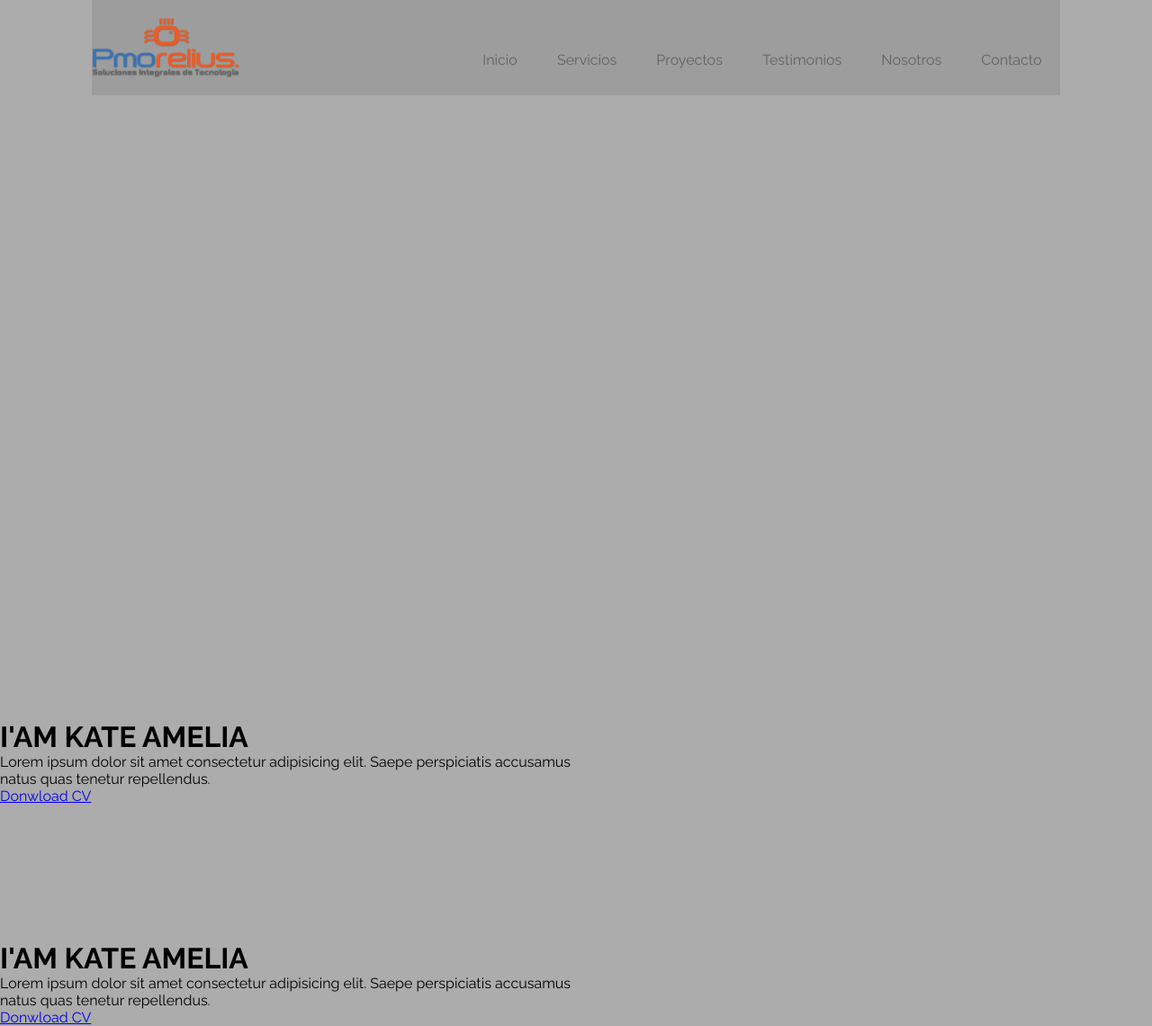
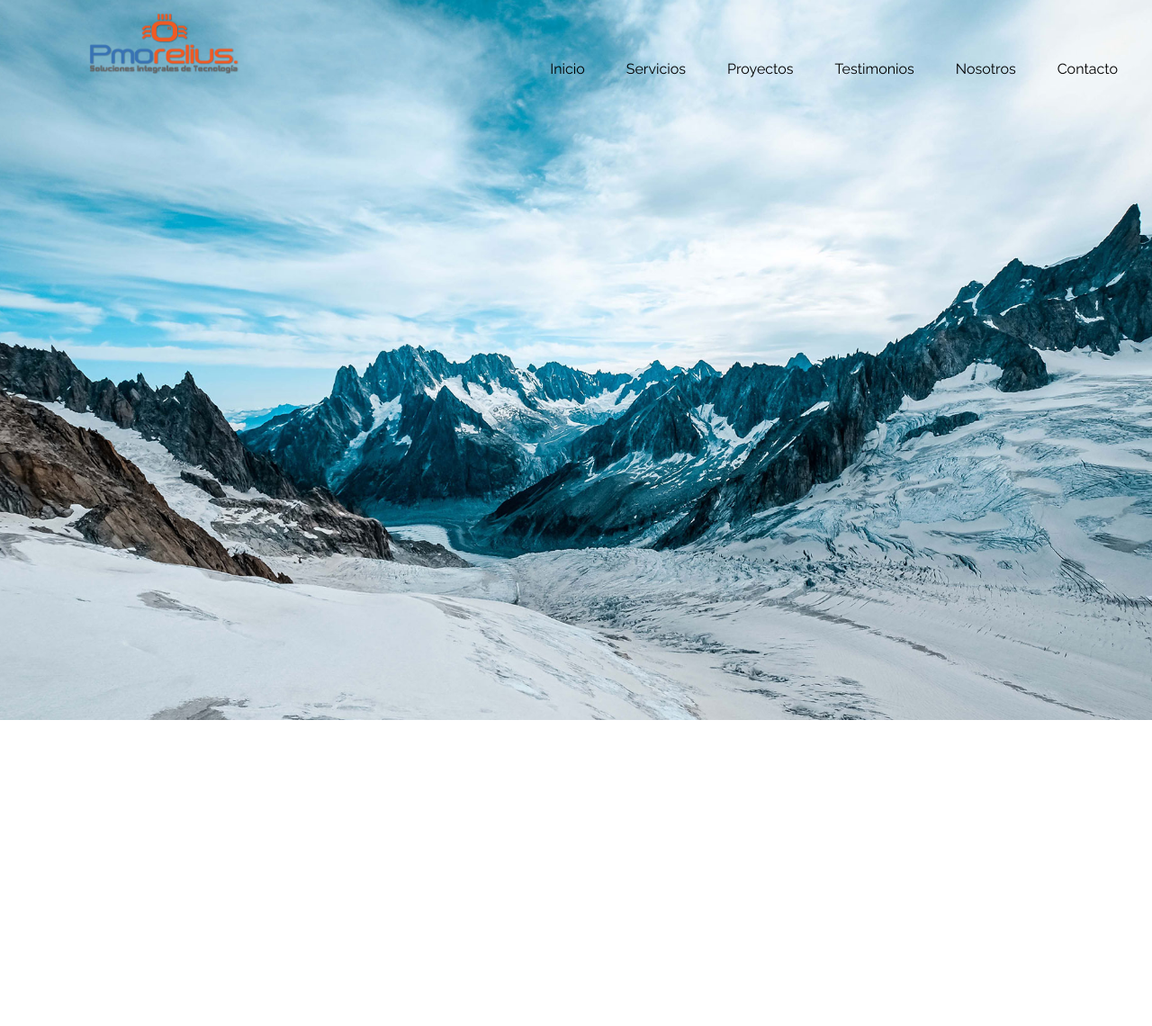
Before and after one commit to Pmorelius/Website_Pmorelius, a plain HTML site: page index.html in a window 1280 px wide. Shown: the whole page at 90% size. After the commit the page ends 900 px from the top, so only its background shows below. Drawn offline with nearby package versions, Linux system fonts and the light colour scheme.

Commit message:
barra de navegacion corregida, solo le falta corregir margin derecha

```diff
--- a/css/style.css
+++ b/css/style.css
@@ -1,65 +1,80 @@
-/* <!-- Google fonts--> */
-/* @import url('https://fonts.googleapis.com/css2?family=Poppins:wght@300;400;500;600;700;800&display=swap'); */
 @import url('https://fonts.googleapis.com/css2?family=Poppins:wght@300;400;500;600;700;800&family=Raleway:wght@300;400;500;600;700;800;900&display=swap');
+
 * {
     margin: 0;
     padding: 0;
     box-sizing: border-box;
+}
+body {
     font-family: 'Raleway', sans-serif;
-    /* font-family: 'Poppins', sans-serif; */
-}
-
-body {
-    background: #9b9b9bd2;
-}
-
-.hero {
-    height: 100vh;
-    width: 100%;
-    position: relative;
 }
 
 /* Navigation */
-nav {
-    width: 84%;
-    margin: auto;
-    padding: 20px 0px;
-    display: flex;
-    align-items: flex-end;
-    justify-content: space-between;
-    background: #9b9b9bd2;
-    transition: background-color 2s ease;
+
+.logo img {
+    width: 167px;
+    cursor: pointer;
+    margin-left: 50%;
 }
 
-.logo {
-    width: 165px;
-    cursor: pointer;
+header {
+    width: 100%;
+    height: 100vh;
+    background-image: url(../images/bg.jpg);
+    background-size: cover;
+    background-position: center;
+}
+
+nav {
+    position: fixed;
+    width: 100%;
+    display: flex;
+    justify-content: space-between;
+    align-items: baseline;
+    padding: 15px;
+    transition: all 0.5s ease;
+}
+
+.nav.active {
+    background: #fff;
+    padding: 15px 0px 0px 5px;
+    box-shadow: rgba(0, 0, 0, 0.582);
+}
+
+.nav.active a {
+    color: #000;
+}
+
+.nav.active a:hover {
+    background: #000;
+    color: #fff;
+}
+
+
+nav ul {
+    display: flex;
 }
 
 nav ul li {
-    display: inline-block;
     list-style: none;
-    margin: 10px 20px;
+    margin: 23px;
 }
 
 nav ul li a {
     text-decoration: none;
-    font-weight: 400;
-    color: #656161;
+    color: #000;
+    transition: all 0.5s ease;
 }
 
 nav ul li a:hover {
-    color: #ef5b24;
-    font-weight: 700;
+    padding: 5px 15px;
+    background: #ef5b24;
+    color: #fff;
+    border-radius: 15px;
 }
 
-.fixed {
-    position: fixed;
-    width: 100%;
-    /* top: 0;
-    left: 0; */
-    background: #fff;
-    box-shadow: rgba(0, 0, 0, 0.486);
+.scrol {
+    height: 100px;
 }
 
 /* Navigation */
--- a/index.html
+++ b/index.html
@@ -1,5 +1,5 @@
 <!DOCTYPE html>
-<html lang="en">
+<html lang="es">
 <head>
     <meta charset="UTF-8">
     <meta http-equiv="X-UA-Compatible" content="IE=edge">
@@ -11,43 +11,21 @@
 </head>
 <body>
     <!-- Navigation-->
-    <div class="hero">
-        <nav class="menu" id="menu">
-            <img class="logo" src="./images/Logoweb_Pmorelius.png" alt="Logo">
-            <ul class="navigation">
-                <li><a href="#" class="active">Inicio</a></li>
+    <header>
+        <nav class="nav">
+            <div class="logo" ><img src="./images/Logoweb_Pmorelius.png" alt=""></div>
+            <ul>
+                <li><a href="#">Inicio</a></li>
                 <li><a href="#">Servicios</a></li>
                 <li><a href="#">Proyectos</a></li>
                 <li><a href="#">Testimonios</a></li>
                 <li><a href="#">Nosotros</a></li>
                 <li><a href="#">Contacto</a></li>
             </ul>
+        </nav>
+    </header>
 
-        </nav>
-    </div>
-
-    <div class="info">
-        <h1>I'AM <span>KATE</span> AMELIA</h1>
-            <p>Lorem ipsum dolor sit amet consectetur adipisicing elit. Saepe perspiciatis accusamus <br>natus quas
-            tenetur repellendus.</p>
-            <a href="#">Donwload CV</a>
-    </div>
-    <br>
-    <br>
-    <br>
-    <br>
-    <br>
-    <br>
-    <br>
-    <br>
-    <div class="info">
-        <h1>I'AM <span>KATE</span> AMELIA</h1>
-            <p>Lorem ipsum dolor sit amet consectetur adipisicing elit. Saepe perspiciatis accusamus <br>natus quas
-            tenetur repellendus.</p>
-            <a href="#">Donwload CV</a>
-    </div>
-
-
+    <div class="scrol"></div>
     <!-- Navigation-->
 
 
--- a/js/main.js
+++ b/js/main.js
@@ -1,18 +1,10 @@
-
-var menu = document.getElementById('menu');
-/*  Calcular la altura
-alert(menu.offsetTop);
-   */
-var altura = menu.offsetTop;
-/*  Calcular hasta donde se a movido el scroll
-alert(window.pageYOffset);
- */
+const nav = document.querySelector('.nav');
 
 window.addEventListener('scroll', function(){
-    'use strict';
-    if (window.pageYOffset > altura) {
-        menu.classList.add('fixed');
-    }else{
-        menu.classList.remove('fixed');
-    }
+
+   /*  if (window.pageYOffset > altura) { */
+        nav.classList.toggle('active', window.scrollY > 0);
+    /* }else{
+        nav.classList.remove('fixed');
+    } */
 });
```
Also changed, not shown: Guia_desarrollo.txt, images/bg.jpg (added).
